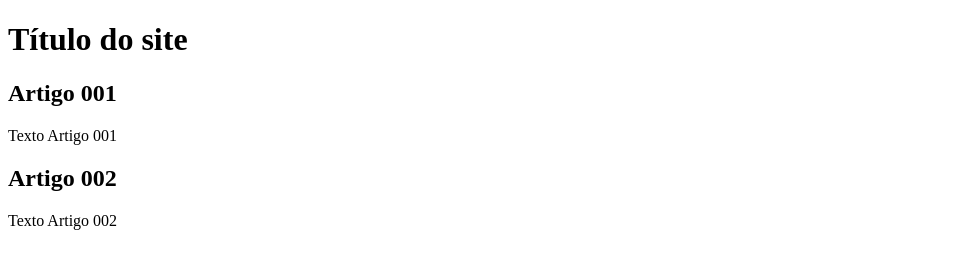
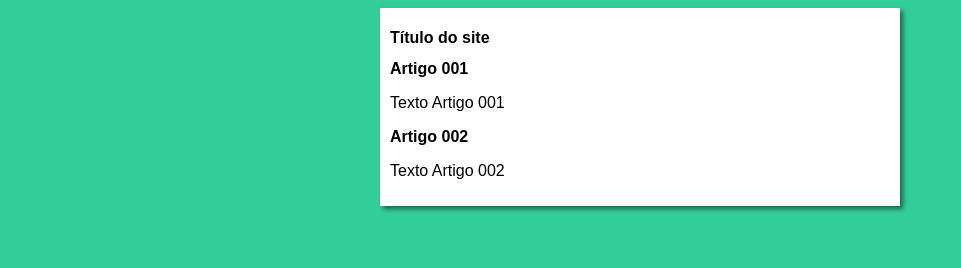
Before and after one commit to Allan-Eduardo/projeto-site, a plain HTML site: page index.html in a window 1280 px wide. Shown: the whole page, without its empty margins (0-961 px from the left). Drawn offline with Linux system fonts and the light colour scheme.

Commit message:
iniciei o design

```diff
--- /dev/null
+++ b/estilos/style.css
@@ -0,0 +1,17 @@
+*{
+    font-family: Arial, Helvetica, sans-serif;
+    font-size: 16px;
+}
+
+body {
+    background-color: rgb(50, 206, 154);
+
+}
+
+main {
+    background-color: white;
+    width: 500px;
+    margin: auto;
+    padding: 10px;
+    box-shadow: 3px 3px 5px rgba(0, 0, 0, 0.521);
+}
--- a/index.html
+++ b/index.html
@@ -5,6 +5,7 @@
     <meta http-equiv="X-UA-Compatible" content="IE=edge">
     <meta name="viewport" content="width=device-width, initial-scale=1.0">
     <title>Document</title>
+    <link rel="stylesheet" href="estilos/style.css">
 </head>
 <body>
     <main>
```
